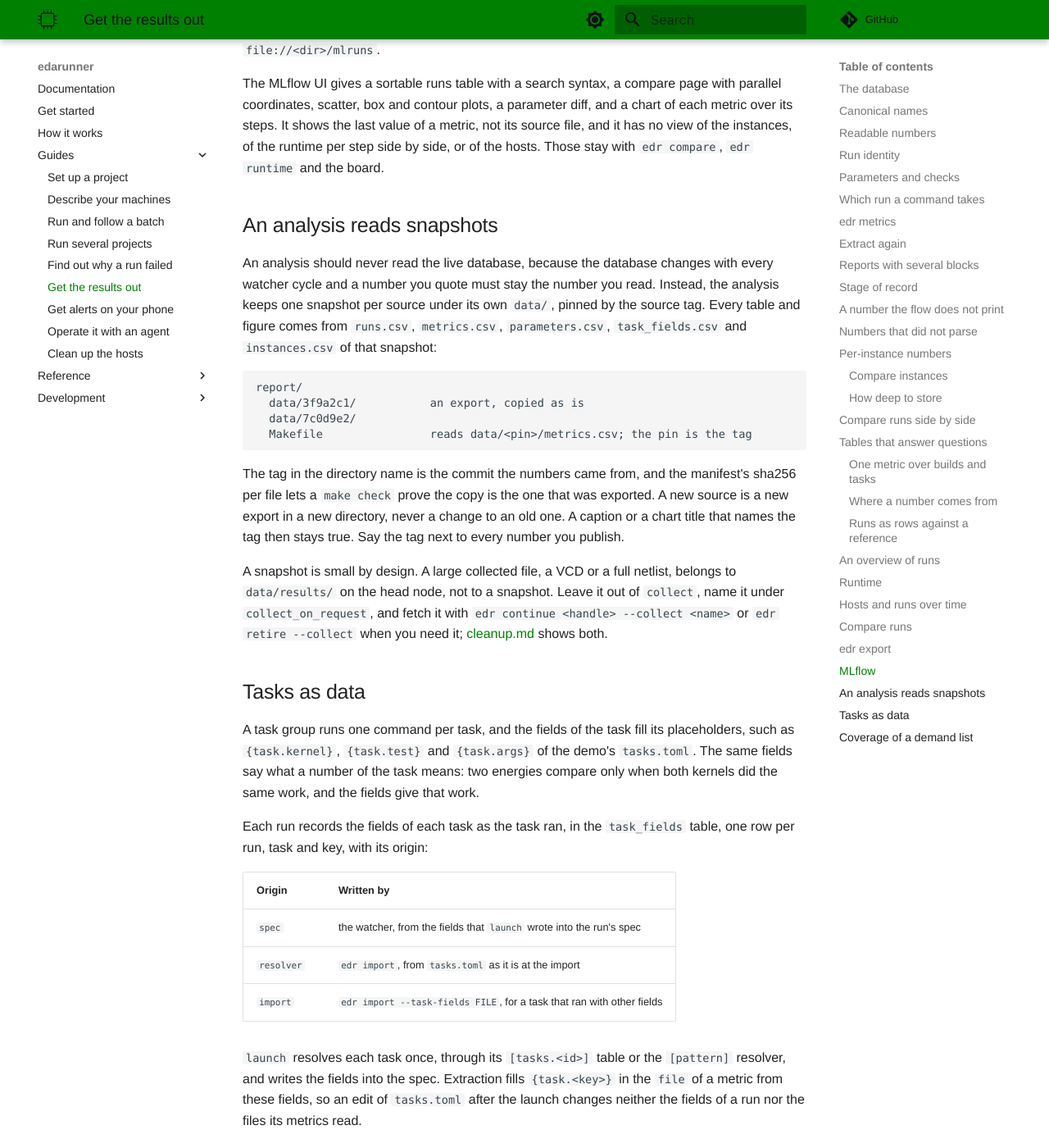
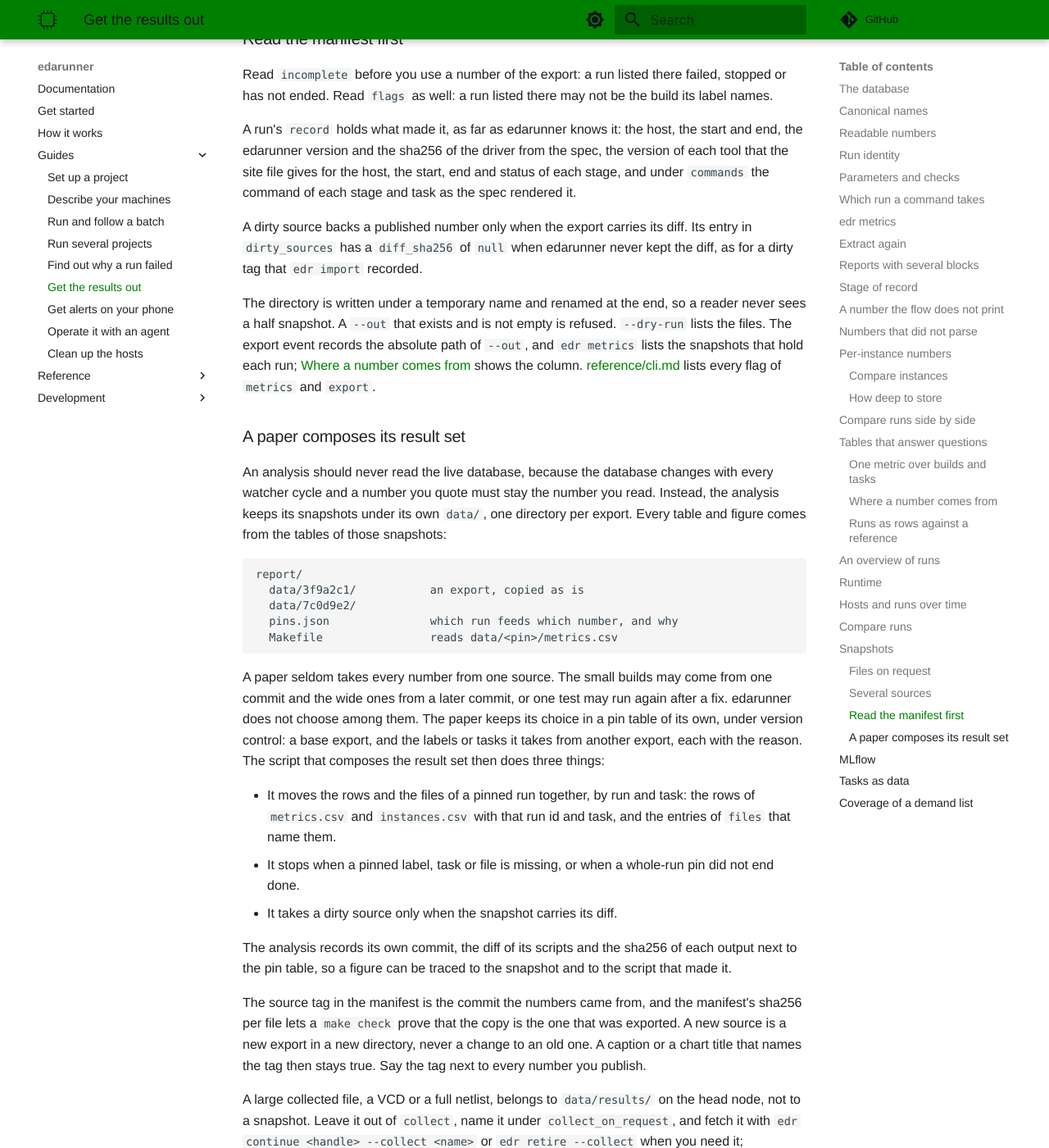
Before and after one commit to lionnus/edarunner, an MkDocs documentation site: the page built from docs/guides/results.md, in a window 1280 px wide and 1400 px high, scrolled down 24530 px. Shown: the whole window at 82% size. Built offline with MkDocs 1.6.1 and Material for MkDocs 9.7.7, drawn with Linux system fonts in a browser that asks for light colours; comment, search, counter and statistics services are not loaded; some of the changed text lies outside the part shown.

Commit message:
:memo: docs: Describe snapshots of tables, the files on request and how a paper composes its result set

````diff
--- a/docs/guides/results.md
+++ b/docs/guides/results.md
@@ -1066,15 +1066,19 @@
 sends `metrics.csv`;
 [alerts.md](alerts.md#files) has the bot.
 
-## edr export
+## Snapshots
+
+An analysis reads a snapshot, a frozen directory of tables, instead of
+the live database. `edr export` writes one:
 
 ```sh
-edr export --source 3f9a2c1 --out exports/3f9a2c1 [--labels base,base_dw0] [--with-logs]
+edr export --source 3f9a2c1 --out exports/3f9a2c1 [--labels base,base_dw0] [--files] [--with GLOB]
 ```
 
 The export takes one run per label whose source tag equals `--source`,
-by the rule of [Which run a command takes](#which-run-a-command-takes),
-and writes:
+by the rule of [Which run a command takes](#which-run-a-command-takes).
+By default it writes only tables, so a snapshot stays small even when
+the runs collected the reports of every step:
 
 ```
 exports/3f9a2c1/
@@ -1086,12 +1090,12 @@
   instances.csv
   flags.csv
   sources/<tag>/source.diff   the diff of each dirty source
-  <label>/...                 the collected files of that run
+  <run_id>/...                the collected files that --files and --with chose
 ```
 
 | File | Holds |
 |---|---|
-| `manifest.json` | `producer`, `created`, `schema` (3), `project`, `sources`, `runs` (id, label, config, build tag, source, host, phase, and a `record`), `tables` with the row counts, `ge_um2` with the gate equivalent of the project or `null`, `dirty_sources` with the base, the nested commits and the sha256 of the diff of each dirty source, `flags` with the rows of `flags.csv`, `files` with path, size and sha256, `incomplete` with every exported run whose phase is not `done`, and `skipped` with the other runs of each label and source; an entry of `incomplete` or `skipped` holds the run id, label, source and phase |
+| `manifest.json` | `producer`, `created`, `schema` (4), `project`, `sources`, `runs` (id, label, config, build tag, source, host, phase, and a `record`), `tables` with the row counts, `ge_um2` with the gate equivalent of the project or `null`, `dirty_sources` with the base, the nested commits and the sha256 of the diff of each dirty source, `flags` with the rows of `flags.csv`, `files` with path, size and sha256 of each file, `missing_files` with the cited files that `data/results` lacks, `incomplete` with every exported run whose phase is not `done`, and `skipped` with the other runs of each label and source; an entry of `incomplete` or `skipped` holds the run id, label, source and phase |
 | `runs.csv` | `run_id,label,config,build_tag,source,host,phase,started,ended,batch,dirty,tree_id,retired,flags`; `retired` is 1 for a run that was retired, or whose batch was, and `flags` names the checks that flag the run, separated by spaces |
 | `parameters.csv` | `run_id,label,source,key,value,origin`, the rows of the `parameters` table for each exported run |
 | `task_fields.csv` | `run_id,label,source,task,key,value,origin`, the rows of the `task_fields` table for each exported run |
@@ -1099,17 +1103,54 @@
 | `sources/<tag>/source.diff` | the copy of `data/sources/<tag>/source.diff` for each dirty source |
 | `metrics.csv` | `run_id,label,config,build_tag,source,host,stage,step,task,metric,canonical,value,unit,source_file,record`; `build_tag` and `host` are those of the run, and `record` marks the [step of record](#stage-of-record) |
 | `instances.csv` | `run_id,label,source,stage,step,task,metric,part,instance,depth,value,local,cells,unit`, the rows of the `instances` table for each exported run; join it to `metrics.csv` on run, stage, step, task and metric to keep the step of record |
-| `<label>/` | `data/results/<run_id>/` of that run, without `log/` and `*.log` unless `--with-logs`; `<label>@<source>/` when the runs come from more than one tag |
+| `<run_id>/` | the collected files of that run that `--files` and `--with` chose, at their path under `data/results/<run_id>/` |
+
+### Files on request
+
+Every row of `metrics.csv` names the file its value came from, so most
+analyses need no file at all. When a reader must see a report itself,
+ask for it:
+
+- `--files` copies each collected file that an exported metric row
+  cites: the path part of its `source_file`, without the `:line` of a
+  regex value. A failed row cites no file.
+- `--with GLOB` copies the collected files of each run that match GLOB
+  under `data/results/<run_id>/`. A `*` matches within a name and `**`
+  across directories, so `--with run.json` takes the file at the top of
+  each run and `--with '**/config.rpt'` takes it at any depth. Give
+  `--with` once per glob; `--with '**/*'` takes every file, logs
+  included.
+
+A file keeps its path under the run id, and its entry in `files` names
+the run, stage, step and task:
+
+```json
+{"path": "20260911_0930_base_cfg_a_g3f9a2c1/simulation/tests/cfg_a/GEMM_M64_N64/power/phases.json",
+ "bytes": 412, "sha256": "9c1e...", "run_id": "20260911_0930_base_cfg_a_g3f9a2c1",
+ "stage": "power", "step": null, "task": "k_small"}
+```
+
+The stage, step and task come from the metric rows that cite the file.
+A file that no row cites takes the stage and task of the task directory
+that holds it, and a file outside every task directory has an empty
+task. A value on which the citing rows differ is `null`: a suite file
+that the rows of several tasks read has the task `null`. A file that a
+row cites and `data/results` lacks goes to `missing_files`, and the
+output of the command counts it.
+
+### Several sources
 
 `--source` may be given more than once, for a table that needs a done
 run at a dirty tag next to the runs of the clean tag, for example. The
-export then holds one run per label and source. When its runs come from
-more than one tag, the files of a run go under `<label>@<source>/`:
+export then holds one run per label and source. The files of a run sit
+under its run id, so two runs of one label stay apart:
 
 ```
 $ edr export --source 3f9a2c1 --source 3f9a2c1-dirty-7b21c0d9 --out exports/3f9a2c1-both
-exports/3f9a2c1-both: 3 runs (1 not done), 1 skipped, 14 files
+exports/3f9a2c1-both: 3 runs (1 not done), 1 skipped, 7 files
 ```
+
+### Read the manifest first
 
 Read `incomplete` before you use a number of the export: a run listed
 there failed, stopped or has not ended. Read `flags` as well: a run listed
@@ -1128,9 +1169,59 @@
 
 The directory is written under a temporary name and renamed at the end,
 so a reader never sees a half snapshot. A `--out` that exists and is not
-empty is refused. `--dry-run` lists the files.
-[reference/cli.md](../reference/cli.md) lists every flag of `metrics` and
-`export`.
+empty is refused. `--dry-run` lists the files. The export event records
+the absolute path of `--out`, and `edr metrics` lists the snapshots that
+hold each run; [Where a number comes from](#where-a-number-comes-from)
+shows the column. [reference/cli.md](../reference/cli.md) lists every
+flag of `metrics` and `export`.
+
+### A paper composes its result set
+
+An analysis should never read the live database, because the database
+changes with every watcher cycle and a number you quote must stay the
+number you read. Instead, the analysis keeps its snapshots under its own
+`data/`, one directory per export. Every table and figure comes from the
+tables of those snapshots:
+
+```
+report/
+  data/3f9a2c1/           an export, copied as is
+  data/7c0d9e2/
+  pins.json               which run feeds which number, and why
+  Makefile                reads data/<pin>/metrics.csv
+```
+
+A paper seldom takes every number from one source. The small builds may
+come from one commit and the wide ones from a later commit, or one test
+may run again after a fix. edarunner does not choose among them. The
+paper keeps its choice in a pin table of its own, under version control:
+a base export, and the labels or tasks it takes from another export,
+each with the reason. The script that composes the result set then does
+three things:
+
+- It moves the rows and the files of a pinned run together, by run and
+  task: the rows of `metrics.csv` and `instances.csv` with that run id and
+  task, and the entries of `files` that name them.
+- It stops when a pinned label, task or file is missing, or when a
+  whole-run pin did not end done.
+- It takes a dirty source only when the snapshot carries its diff.
+
+The analysis records its own commit, the diff of its scripts and the
+sha256 of each output next to the pin table, so a figure can be traced
+to the snapshot and to the script that made it.
+
+The source tag in the manifest is the commit the numbers came from, and
+the manifest's sha256 per file lets a `make check` prove that the copy is
+the one that was exported. A new source is a new export in a new
+directory, never a change to an old one. A caption or a chart title that
+names the tag then stays true. Say the tag next to every number you
+publish.
+
+A large collected file, a VCD or a full netlist, belongs to
+`data/results/` on the head node, not to a snapshot. Leave it out of
+`collect`, name it under `collect_on_request`, and fetch it with `edr
+continue <handle> --collect <name>` or `edr retire --collect` when you
+need it; [cleanup.md](cleanup.md#keep-the-large-files) shows both.
 
 ## MLflow
 
@@ -1162,35 +1253,6 @@
 last value of a metric, not its source file, and it has no view of the
 instances, of the runtime per step side by side, or of the hosts.
 Those stay with `edr compare`, `edr runtime` and the board.
-
-## An analysis reads snapshots
-
-An analysis should never read the live database, because the database
-changes with every watcher cycle and a number you quote must stay the
-number you read. Instead, the analysis keeps one snapshot per
-source under its own `data/`, pinned by the source tag. Every table and
-figure comes from `runs.csv`, `metrics.csv`, `parameters.csv`,
-`task_fields.csv` and `instances.csv` of that snapshot:
-
-```
-report/
-  data/3f9a2c1/           an export, copied as is
-  data/7c0d9e2/
-  Makefile                reads data/<pin>/metrics.csv; the pin is the tag
-```
-
-The tag in the directory name is the commit the numbers came from, and
-the manifest's sha256 per file lets a `make check` prove the copy is the
-one that was exported. A new source is a new export in a new
-directory, never a change to an old one. A caption or a chart title that
-names the tag then stays true. Say the tag next to every number you
-publish.
-
-A snapshot is small by design. A large collected file, a VCD or a full
-netlist, belongs to `data/results/` on the head node, not to a snapshot.
-Leave it out of `collect`, name it under `collect_on_request`, and fetch
-it with `edr continue <handle> --collect <name>` or `edr retire --collect`
-when you need it; [cleanup.md](cleanup.md#keep-the-large-files) shows both.
 
 ## Tasks as data
 
````
Also changed, not shown: docs/how-it-works.md (+6 -0 lines).
